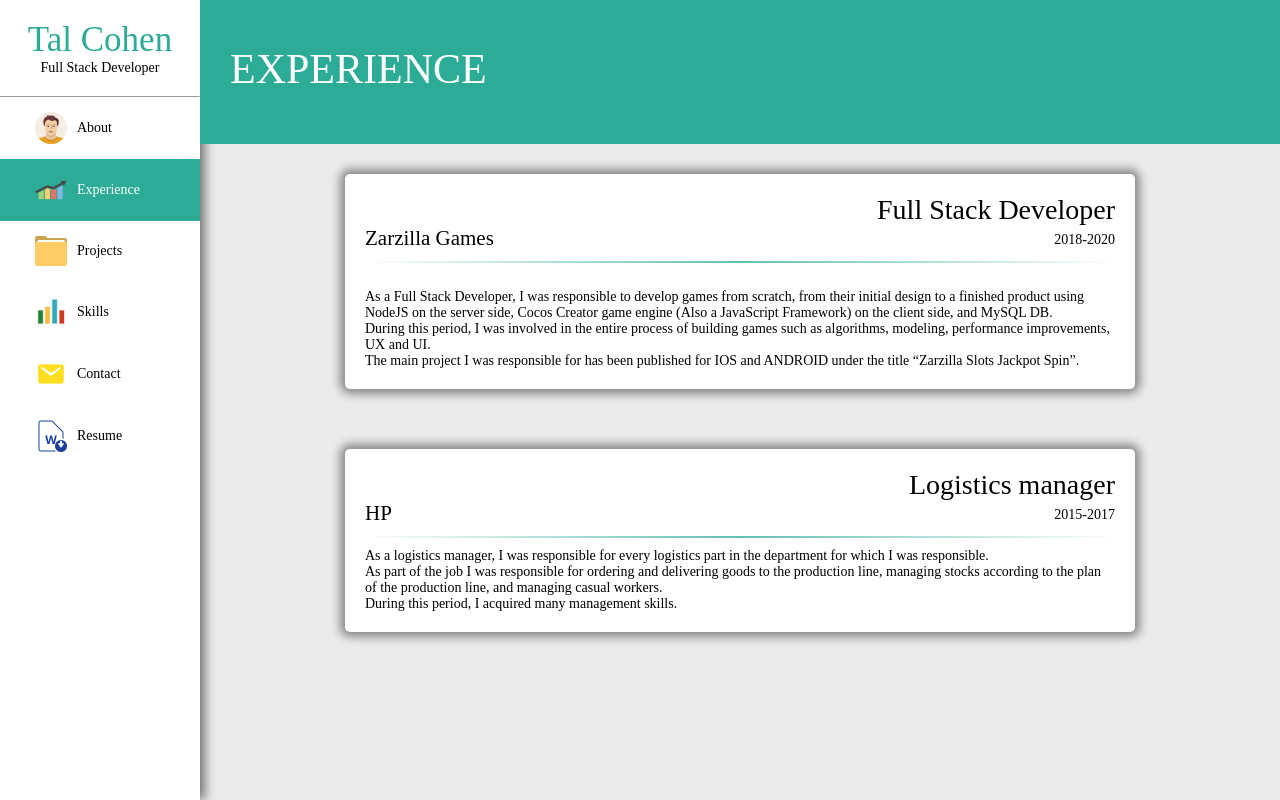
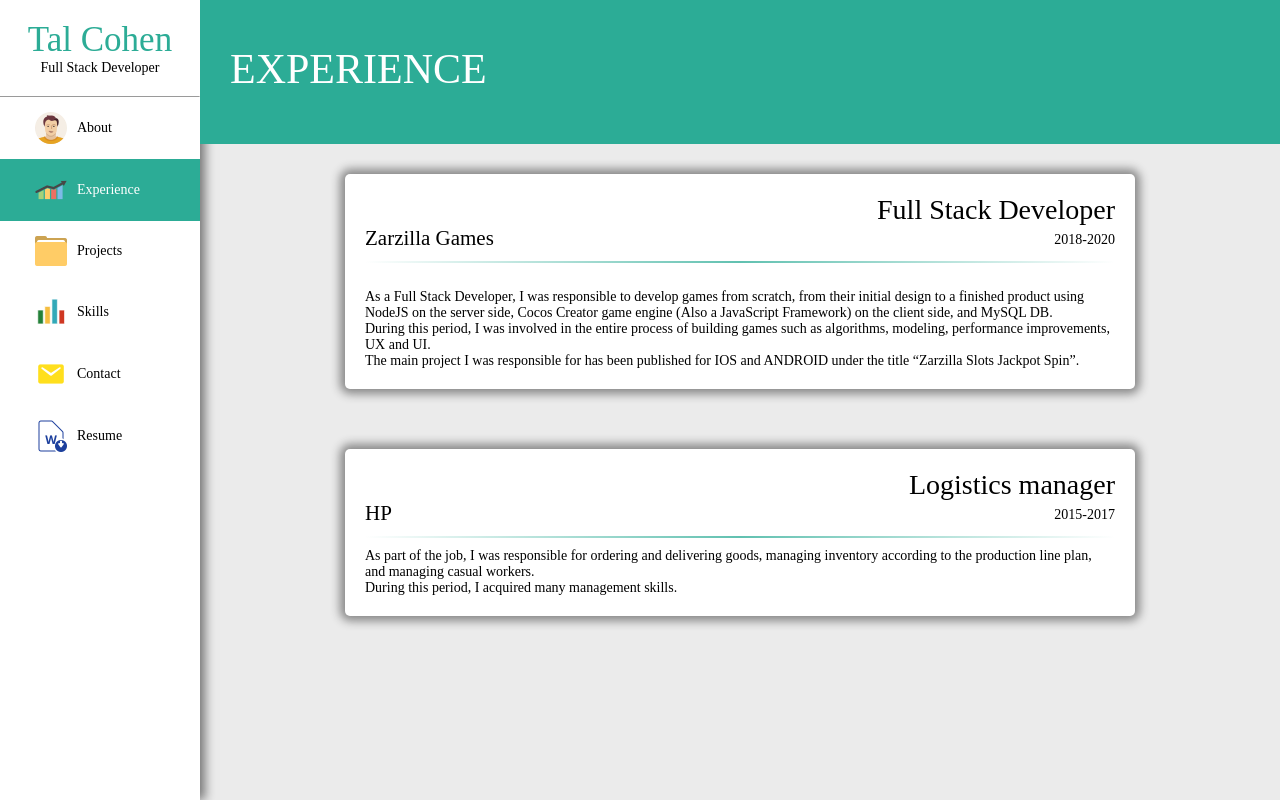
Before and after one commit to TalCohen2/portfolio, an Angular app in the folder client/: page /experience in a window 1280 px wide. Built offline with nearby package versions, Linux system fonts and the light colour scheme; a web font is replaced by a local one.

Commit message:
experience description update

```diff
--- a/client/src/app/content/experience/experience.component.ts
+++ b/client/src/app/content/experience/experience.component.ts
@@ -19,8 +19,7 @@ export class ExperienceComponent implements OnInit {
     role:"Logistics manager",
     company: 'HP',
     date: '2015-2017',
-    description:`As a logistics manager, I was responsible for every logistics part in the department for which I was responsible.
-      As part of the job I was responsible for ordering and delivering goods to the production line, managing stocks according to the plan of the production line, and managing casual workers.
+    description:`As part of the job, I was responsible for ordering and delivering goods, managing inventory according to the production line plan, and managing casual workers.
       During this period, I acquired many management skills.`
   }]
 
```
